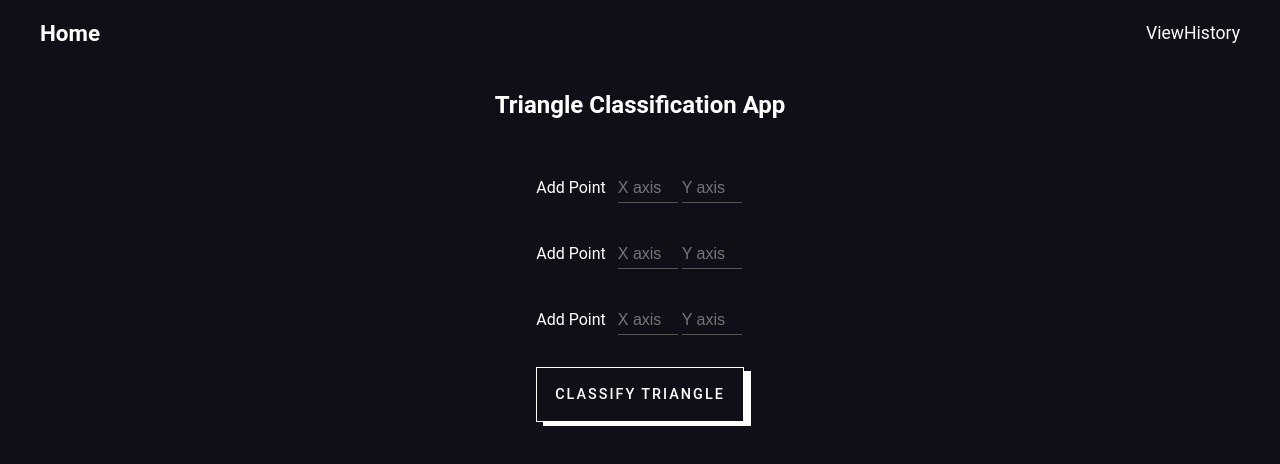
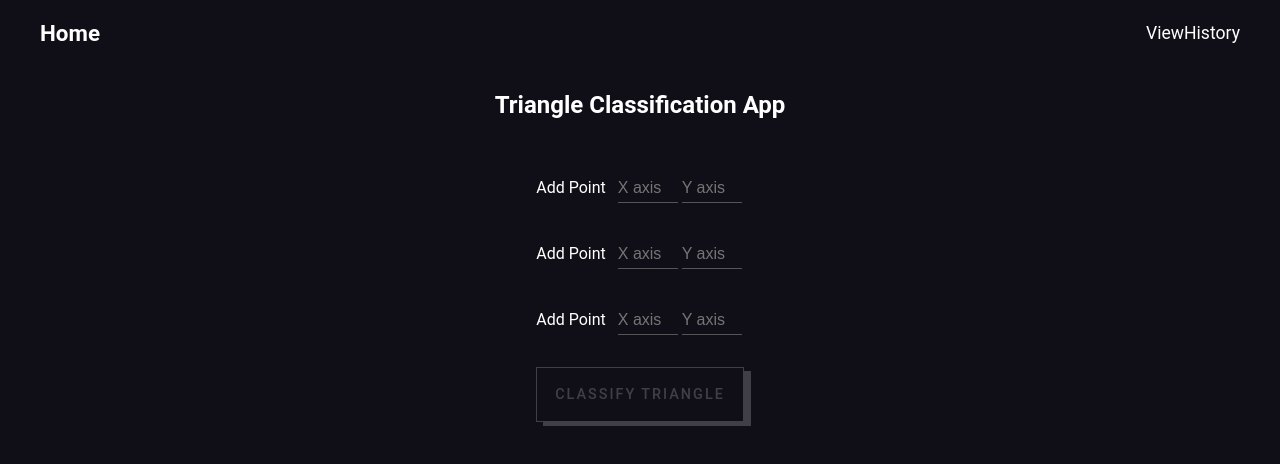
Before and after one commit to VaggelisKa/triangle-classification-client, a React (Create React App) app: page / in a window 1280 px wide. Shown: the top 464 px of the page. Built offline with nearby package versions, Linux system fonts and the light colour scheme.

Commit message:
Sending post request onSubmit and creating error component

```diff
--- /dev/null
+++ b/src/components/error-display/error-display.component.tsx
@@ -0,0 +1,16 @@
+import React, { FC, ReactChildren } from 'react';
+import './error-display.styles.scss';
+
+interface Props {
+  children: ReactChildren | ReactChildren[]
+}
+
+const ErrorDisplay: FC<Props> = ({children}: Props) => (
+  <div className="error-container">
+    <p className="error-text">
+      {children}
+    </p>
+  </div>
+);
+
+export default ErrorDisplay;
--- /dev/null
+++ b/src/components/error-display/error-display.styles.scss
@@ -0,0 +1,9 @@
+.error-container {
+  margin-top: 30px;
+
+  .error-text {
+    color: red;
+    font-style: italic;
+    text-align: center;
+  }
+}
--- a/src/components/form-input-group/form-input-group.component.tsx
+++ b/src/components/form-input-group/form-input-group.component.tsx
@@ -1,28 +1,30 @@
 import React, { FC } from 'react';
+import { Point } from '../../models/Point';
 import './form-input-group.styles.scss';
 
 interface Props {
   xAxisChangeHandler: (event: any) => void;
   yAxisChangeHandler: (event: any) => void;
-  otherProps?: any
+  pointValue: Point
 }
 
-const FormInputGroup: FC<Props> = ({ xAxisChangeHandler, yAxisChangeHandler, ...otherProps }: Props) => {
+const FormInputGroup: FC<Props> = ({ xAxisChangeHandler, yAxisChangeHandler, pointValue }: Props) => {
   return (
     <div className="input-container">
       <label className="input-label">Add Point</label>
       <input
         type="number"
         placeholder="X axis"
-        min={0}
+        step="0.1"
+        min={-100}
         max={100}
         onChange={xAxisChangeHandler}
-        {...otherProps}
       />
       <input
         type="number"
+        step="0.1"
         placeholder="Y axis"
-        min={0}
+        min={-100}
         max={100}
         onChange={yAxisChangeHandler}
       />
--- a/src/helpers/isInputValid.ts
+++ b/src/helpers/isInputValid.ts
@@ -1,7 +1,9 @@
 import { Point } from '../models/Point';
 
 const isPointInputValid = (p1: Point, p2: Point, p3: Point): boolean => (
-  !!p1.xAxis && !!p1.yAxis && !!p1.xAxis && !!p1.yAxis && !!p1.xAxis && !!p1.yAxis
+  (p1.xAxis !== undefined && p1.yAxis !== undefined ) &&
+  (p2.xAxis !== undefined && p2.yAxis !== undefined ) &&
+  (p3.xAxis !== undefined && p3.yAxis !== undefined )
 );
 
 export default isPointInputValid;
--- /dev/null
+++ b/src/models/ClassifiedTriangle.ts
@@ -0,0 +1,10 @@
+import { Point } from './Point';
+
+export interface ClassifiedTriangle {
+  _id: string;
+  __v: number;
+  date: number;
+  p1: Point;
+  p2: Point;
+  p3: Point
+}
--- a/src/models/Point.ts
+++ b/src/models/Point.ts
@@ -1,4 +1,4 @@
 export interface Point {
-  xAxis: number | null;
-  yAxis: number | null;
+  xAxis: number | undefined;
+  yAxis: number | undefined;
 }
--- a/src/pages/home-page/home-page.component.tsx
+++ b/src/pages/home-page/home-page.component.tsx
@@ -1,20 +1,41 @@
 import React, { FC, useState } from 'react';
+import axios from 'axios';
 import './home-page.styles.scss';
 
 import isPointInputValid from '../../helpers/isInputValid';
 
 import { Point } from '../../models/Point';
+import { ClassifiedTriangle } from '../../models/ClassifiedTriangle';
+
 import FormInputGroup from '../../components/form-input-group/form-input-group.component';
+import ErrorDisplay from '../../components/error-display/error-display.component';
 
 const HomePage: FC = () => {
-  const [firstPointValue, setFirstPointValue] = useState<Point>({ xAxis: null, yAxis: null });
-  const [secondPointValue, setSecondPointValue] = useState<Point>({ xAxis: null, yAxis: null });
-  const [thirdPointValue, setThirdPointValue] = useState<Point>({ xAxis: null, yAxis: null });
+  const [firstPointValue, setFirstPointValue] = useState<Point>({ xAxis: undefined, yAxis: undefined });
+  const [secondPointValue, setSecondPointValue] = useState<Point>({ xAxis: undefined, yAxis: undefined });
+  const [thirdPointValue, setThirdPointValue] = useState<Point>({ xAxis: undefined, yAxis: undefined });
 
-  const handleSubmit = (event: any): void => {
+  const [triangleData, setTriangleData] = useState<ClassifiedTriangle | {}>({});
+  const [errorMessage, setErrorMessage] = useState(null);
+
+  const handleSubmit = async (event: any) => {
     event.preventDefault();
 
-    console.log(firstPointValue, secondPointValue, thirdPointValue);
+    try {
+      setErrorMessage(null);
+
+      const res = await axios.post('http://localhost:4000/api/triangles/classify', {
+        p1: firstPointValue,
+        p2: secondPointValue,
+        p3: thirdPointValue
+      });
+
+      if (res.data) {
+        setTriangleData(res.data);
+      }
+    } catch (error) {
+      setErrorMessage(error.response.data.message);
+    }
   };
 
   return (
@@ -23,27 +44,34 @@ const HomePage: FC = () => {
       <form className="input-form" onSubmit={handleSubmit}>
         <div className="form-group">
           <FormInputGroup
+            pointValue={firstPointValue}
             xAxisChangeHandler={event => setFirstPointValue({...firstPointValue, xAxis: +event.target.value})}
             yAxisChangeHandler={event => setFirstPointValue({...firstPointValue, yAxis: +event.target.value})}
           />
         </div>
         <div className="form-group">
           <FormInputGroup
+            pointValue={secondPointValue}
             xAxisChangeHandler={event => setSecondPointValue({...secondPointValue, xAxis: +event.target.value})}
             yAxisChangeHandler={event => setSecondPointValue({...secondPointValue, yAxis: +event.target.value})}
           />
         </div>
         <div className="form-group">
           <FormInputGroup
+            pointValue={thirdPointValue}
             xAxisChangeHandler={event => setThirdPointValue({...thirdPointValue, xAxis: +event.target.value})}
             yAxisChangeHandler={event => setThirdPointValue({...thirdPointValue, yAxis: +event.target.value})}
           />
         </div>
         <button
           type="submit"
+          disabled={!isPointInputValid(firstPointValue, secondPointValue, thirdPointValue)}
         >
           Classify Triangle
         </button>
+        {
+          errorMessage && <ErrorDisplay>{errorMessage!}</ErrorDisplay>
+        }
       </form>
     </div>
   );
--- a/src/pages/home-page/home-page.styles.scss
+++ b/src/pages/home-page/home-page.styles.scss
@@ -22,7 +22,7 @@ input {
 
 button {
   background: inherit;
-  font-family: 'Roboto';
+  font-family: 'Roboto', sans-serif;
   border: 1px solid white;
   padding: 18px;
   font-size: 0.9em;
```
